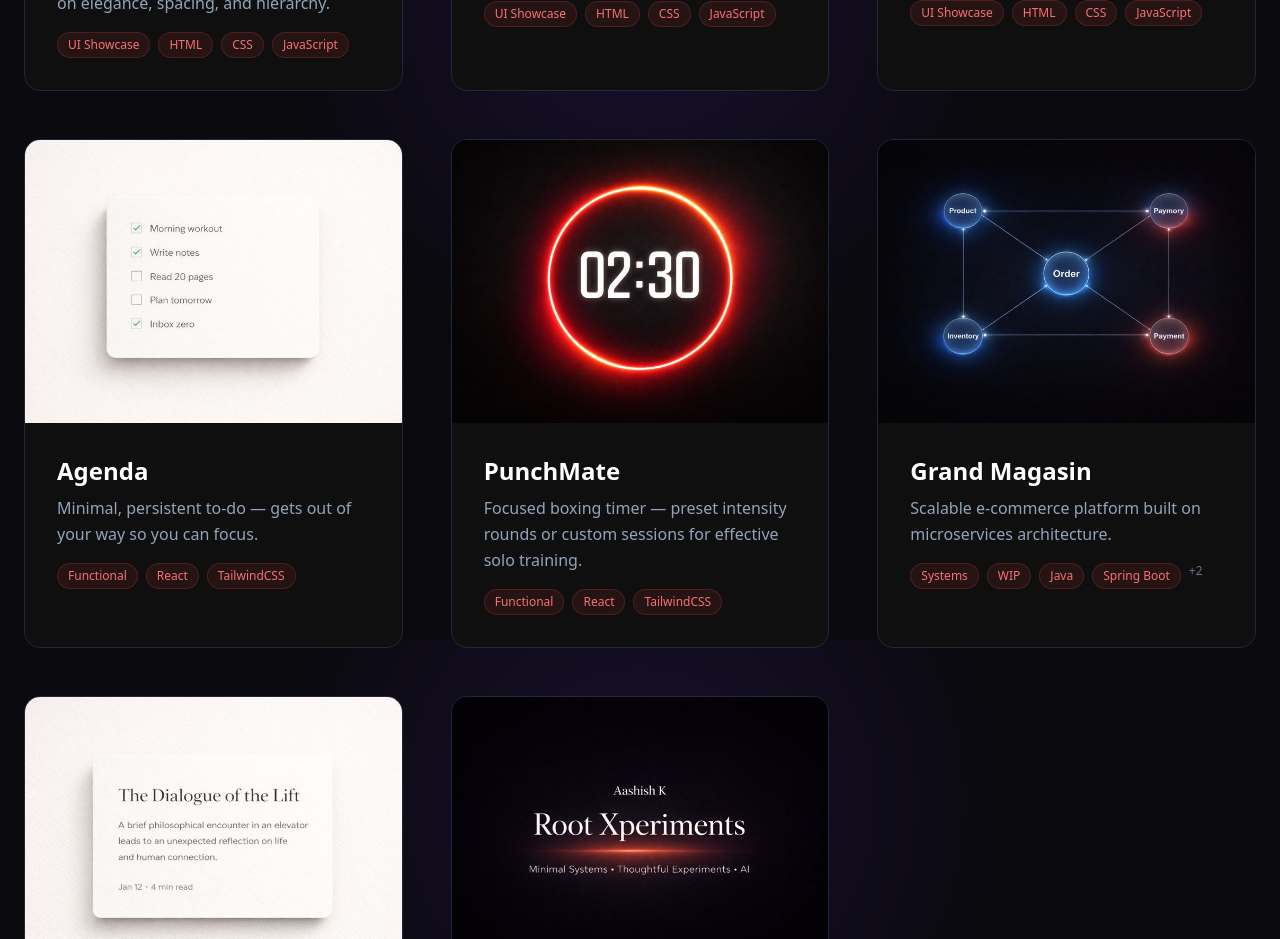
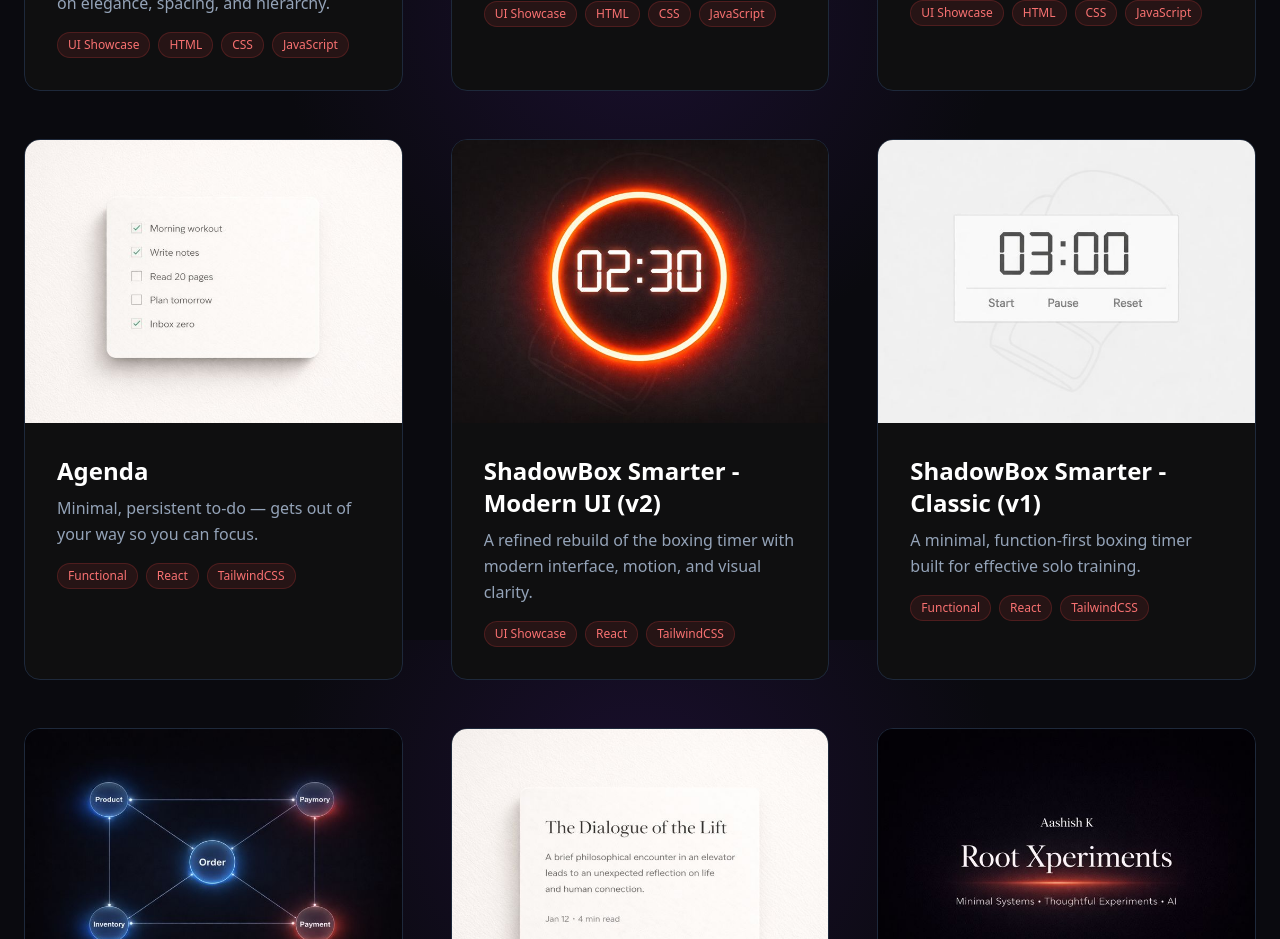
Before and after one commit to ashkshenoy/simple-portfolio, a React (Vite) app: page / in a window 1280 px wide. Shown: the part 4160-5099 px from the top of the page. Built offline with nearby package versions, Linux system fonts and the light colour scheme.

Commit message:
new boxing app add

```diff
--- a/src/App.jsx
+++ b/src/App.jsx
@@ -54,10 +54,19 @@ export default function App() {
     link: "https://todo-app-five-alpha-22.vercel.app/"
   },
   {
+    id: "boxing-new",
+    title: "ShadowBox Smarter - Modern UI (v2)",
+    subtitle: "A refined rebuild of the boxing timer with modern interface, motion, and visual clarity.",
+    thumbnail: "/images/boxing-new.png",
+    tags: ["UI Showcase", "React", "TailwindCSS"],
+    link: "https://boxing-app-new.vercel.app/"
+  },
+
+  {
     id: "boxing",
-    title: "PunchMate",
-    subtitle: "Focused boxing timer — preset intensity rounds or custom sessions for effective solo training.",
-    thumbnail: "/images/boxing-app.png",
+    title: "ShadowBox Smarter - Classic (v1)",
+    subtitle: "A minimal, function-first boxing timer built for effective solo training.",
+    thumbnail: "/images/boxing-old.png",
     tags: ["Functional", "React", "TailwindCSS"],
     link: "https://minimal-boxing-app.netlify.app/"
   },
```
Also changed, not shown: public/images/boxing-new.png (added), public/images/boxing-old.png (added).
